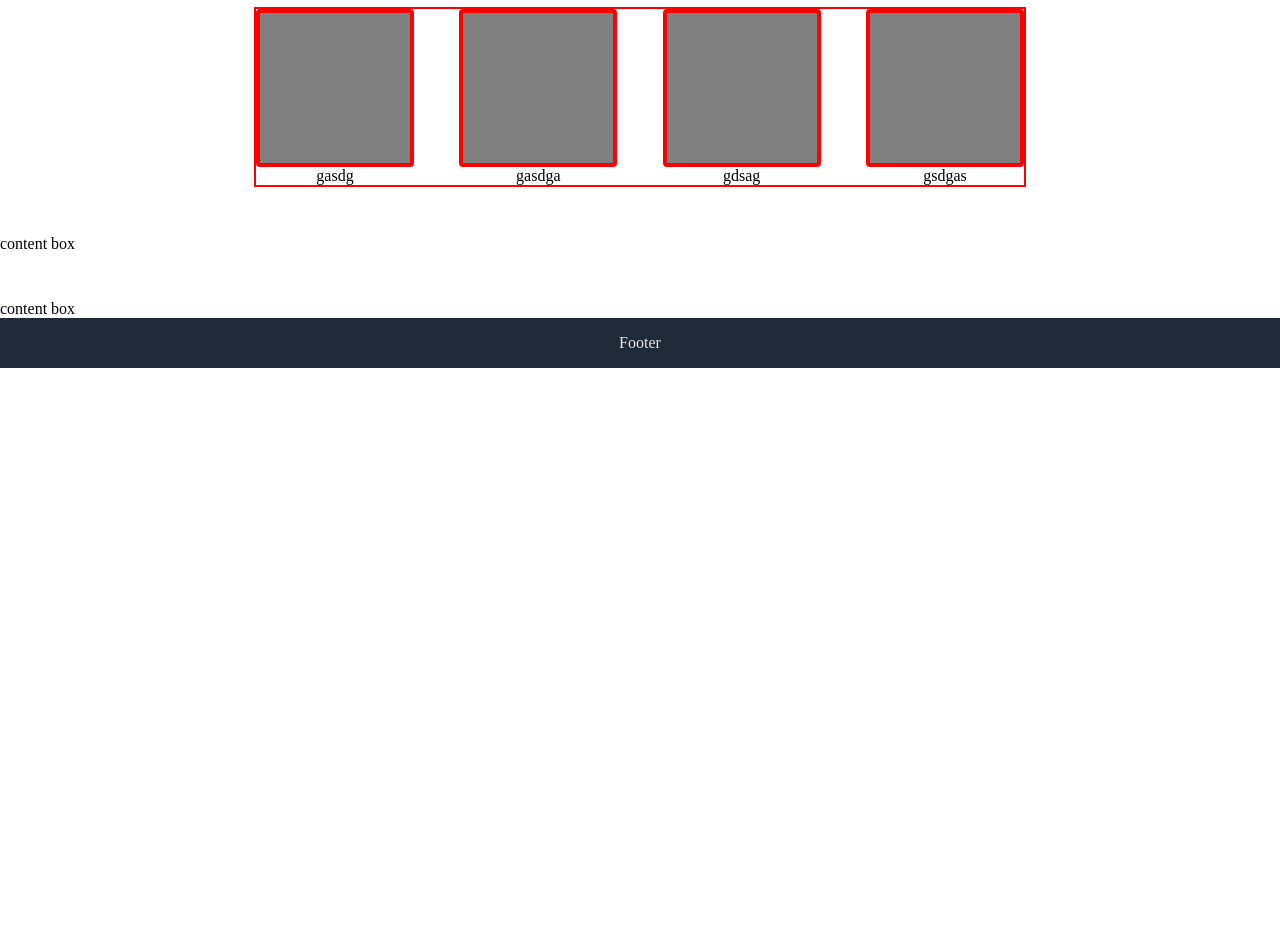
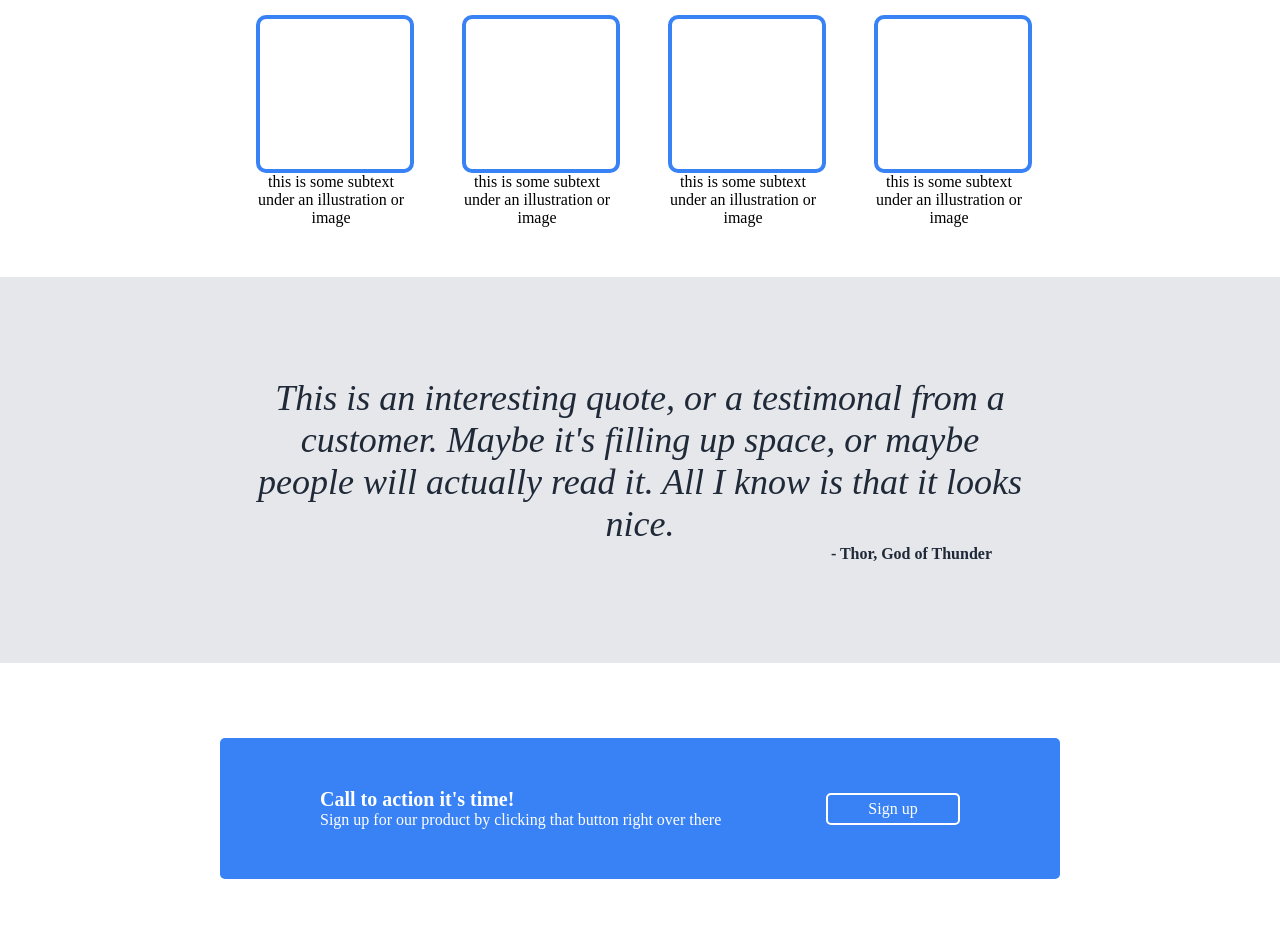
Before and after one commit to austindevelops/foundations-landing-page, a plain HTML site: page index.html in a window 1280 px wide. Shown: the part 432-1371 px from the top of the page. Before the commit the page ends 800 px from the top, so only its background shows below. Drawn offline with Linux system fonts and the light colour scheme.

Commit message:
Complete challenge

```diff
--- a/index.html
+++ b/index.html
@@ -44,20 +44,28 @@
         <div class="second-row">
             <div><h3>Some random information.</h3></div>
             <div id="boxcontainer">
-                <div><div class="imgbox"></div><p>gasdg</p></div>
-                <div><div class="imgbox"></div><p>gasdga</p></div>
-                <div><div class="imgbox"></div><p>gdsag</p></div>
-                <div><div class="imgbox"></div><p>gsdgas</p></div>
+                <div class="center"><div class="imgbox"></div><p>this is some subtext under an illustration or image</p></div>
+                <div class="center"><div class="imgbox"></div><p>this is some subtext under an illustration or image</p></div>
+                <div class="center"><div class="imgbox"></div><p>this is some subtext under an illustration or image</p></div>
+                <div class="center"><div class="imgbox"></div><p>this is some subtext under an illustration or image</p></div>
             </div>
         </div>
 
-        <div class="cont3">content box</div>
+        <div id="third-row">
+            <div id="quote">This is an interesting quote, or a testimonal from a customer. Maybe it's filling up space, or maybe people will actually read it. All I know is that it looks nice.</div>
+            <div id="thor">- Thor, God of Thunder</div>
+        </div>
 
-        <div class="cont4">content box</div>
+        <div id="forth-row">
+            <div id="ad">
+                <div><p id="ad-text">Call to action it's time!</p><p>Sign up for our product by clicking that button right over there</p></div>
+                <div id="ad-button">Sign up</div>
+            </div>
+        </div>
 
     </div>
 
-    <div class="footer">Footer</div>
+    <div class="footer">Copyright © 2022 Austin Taylor</div>
 
 </body>
 </html>
--- a/style.css
+++ b/style.css
@@ -81,7 +81,7 @@ a:link, a:visited {
 
 .topcenter {
     gap: 35px;
-    margin: 35px 0px;
+    margin: 35px 0px 70px;
     display: flex;
     width: 70%;
 }
@@ -108,11 +108,10 @@ a:link, a:visited {
     align-items: center;
 }
 
-/* 2nd content container */
+/* 2nd row */
 #boxcontainer {
     display: flex;
     gap: 10px;
-    border: red solid 2px;
     width: 60%;
     justify-content: space-between;
 }
@@ -121,7 +120,7 @@ h3 {
     color: #1f2937;
     font-size: 36px;
     font-weight: 900;
-    margin: 15px 0px;
+    margin: 25px 0px;
 }
 
 .second-row {
@@ -133,12 +132,77 @@ h3 {
     justify-content: space-between;
     gap: 10px;
     text-align: center;
+    margin-bottom: 50px;
+}
+
+.center {
+    width: 150px;
 }
 
 .imgbox {
     width: 150px;
     height: 150px;
-    background-color: grey;
-    border-radius: 4px;
-    border: solid red 4px;
+    border-radius: 10px;
+    border: solid #3882F6 4px;
 }
+
+/* third row */
+
+#third-row {
+    color: #1f2937;
+    background-color: #e5e7eb;
+    display: flex;
+    flex-direction: column;
+    justify-content: center;
+    align-items: center;
+}
+
+#quote {
+    width: 60%;
+    text-align: center;
+    margin-top: 100px;
+    color: #1f2937;
+    font-size: 36px;
+    font-style: italic;
+    font-weight: lighter;
+}
+
+#thor {
+    text-align: right;
+    width: 55%;
+    margin-bottom: 100px;
+    font-weight: 700;
+}
+
+/* forth row */
+
+#forth-row {
+    display: flex;
+    justify-content: center;
+    margin: 75px 0px;
+}
+
+#ad {
+    width: 50%;
+    background-color: #3882F6;
+    border-radius: 5px;
+    padding: 50px 100px;
+    justify-content: space-between;
+    color: white;
+    display: flex;
+    align-items: center;
+}
+
+#ad-text {
+    font-weight: 700;
+    font-size: 20px;
+}
+
+#ad-button {
+    border: white solid 2px;
+    border-radius: 5px;
+    padding: 5px 15px;
+    text-align: center;
+    width: 100px;
+    height: min-content;
+}
```
